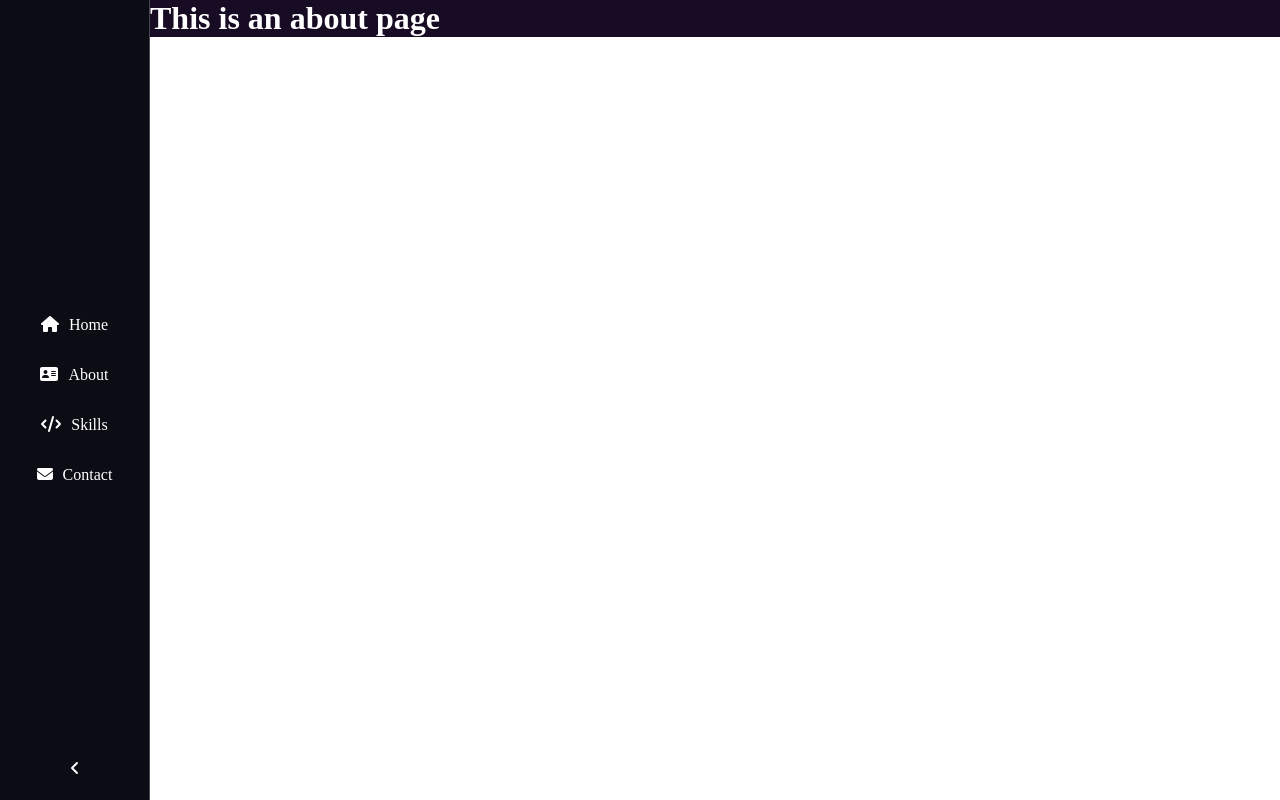
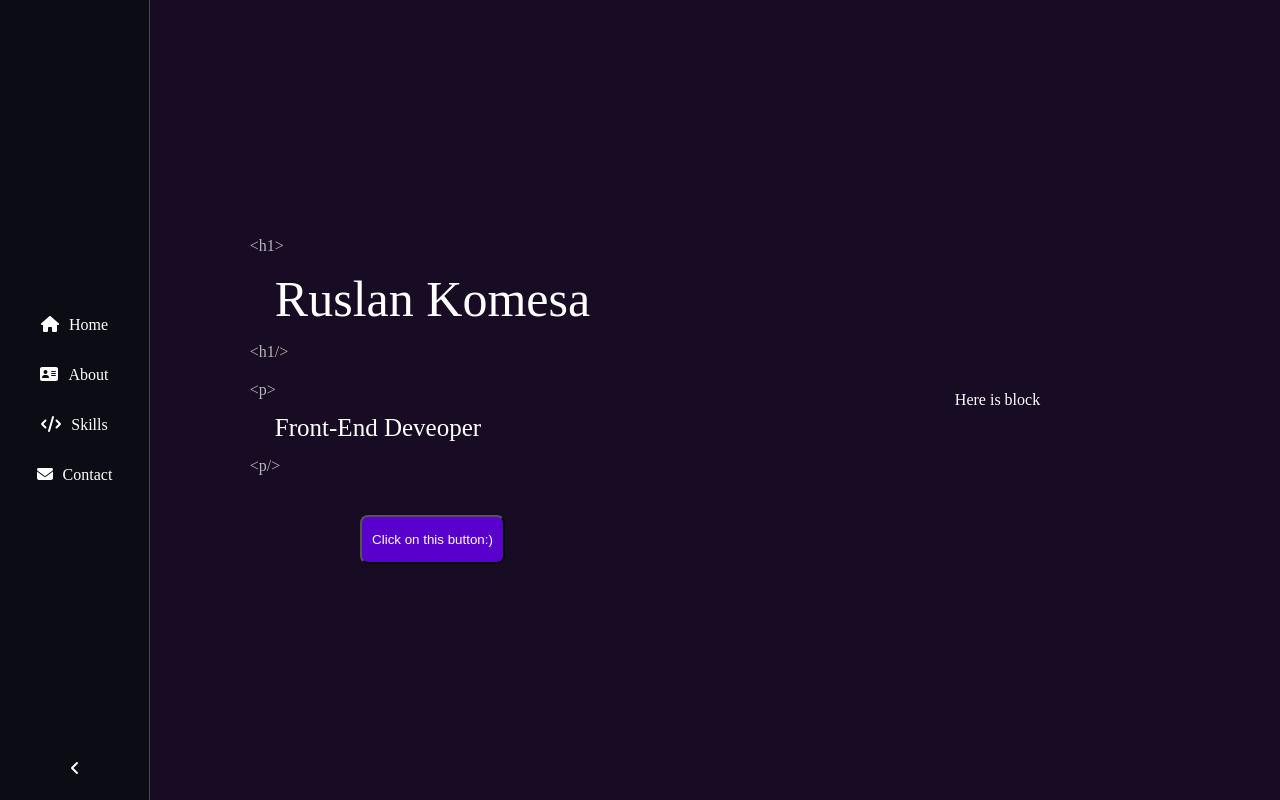
Before and after one commit to KoMeSa/portfolio-vue3, a Vue app: page / in a window 1280 px wide. Both pictures are taken after a click on the item "About". Built offline with nearby package versions, Linux system fonts and the light colour scheme.

Commit message:
Changed image. Fixed animation.

```diff
--- a/src/components/BlockImage.vue
+++ b/src/components/BlockImage.vue
@@ -29,10 +29,13 @@ const setSize = computed(() => {
 
 <style lang="scss" scoped>
 .block__image {
-  border: 1px solid $color-border;
+  // border: 1px solid $color-border;
+  // background: $color-primary;
+  border: 1px solid $color-primary;
   border-radius: 20%;
-  background: $color-primary;
+  transform: rotate(45deg);
   position: relative;
+  animation: rotblock 1s ease;
 
   img {
     display: inline-block;
@@ -41,4 +44,15 @@ const setSize = computed(() => {
     border-radius: 50%;
   }
 }
+
+@keyframes rotblock {
+    from{
+      transform:scale(0.1) rotate(-360deg);
+      opacity: 0.1;
+    }to{
+       transform:scale(1) rotate(45deg);
+
+       opacity: 1;
+    }
+}
 </style>
--- a/src/components/TagText.vue
+++ b/src/components/TagText.vue
@@ -72,10 +72,10 @@ const props = defineProps({
 @keyframes left-text {
   from {
     opacity: 0;
-    transform: translate(-250px);
+    transform: scale(0.3) translate(-400px);
   }
   to {
-    transform: translate(0px);
+    transform: scale(1) translate(0px);
     opacity: 1;
   }
 }
--- a/src/views/AboutView.vue
+++ b/src/views/AboutView.vue
@@ -1,5 +1,41 @@
+<script setup>
+import TagText from "../components/TagText.vue";
+import BlockImage from "../components/BlockImage.vue";
+import RButton from "../components/UI/RButton.vue";
+import { homeTitle, homeText } from "@/helpers/letterArray";
+</script>
+
+
 <template>
-  <div class="about">
-    <h1>This is an about page</h1>
+  <div class="container">
+    <div>
+      <TagText
+        :lettersArray="homeTitle"
+        fontSize="50px"
+        mBottom="20px"
+      ></TagText>
+      <TagText
+        :lettersArray="homeText"
+        tag="p"
+        fontSize="25px"
+        mBottom="40px"
+      ></TagText>
+      <div style="display: flex; justify-content: center">
+        <RButton>Click on this button:)</RButton>
+      </div>
+    </div>
+    <div>
+       Here is block
+    </div>
   </div>
 </template>
+
+<style lang="scss" scoped>
+.container {
+  display: grid;
+  grid-template-columns: 1fr 1fr;
+  grid-template-rows: 100vh;
+  justify-items: center;
+  align-items: center;
+}
+</style>
--- a/src/views/HomeView.vue
+++ b/src/views/HomeView.vue
@@ -26,9 +26,9 @@ import { homeTitle, homeText } from "@/helpers/letterArray";
     </div>
     <div>
       <BlockImage
-        :src="require('../assets/r.svg')"
-        :width="400"
-        :height="400"
+        :src="require('../assets/blue.svg')"
+        :width="450"
+        :height="450"
       ></BlockImage>
     </div>
   </div>
```
Also changed, not shown: src/assets/blue.svg (added), src/assets/logo.svg (added).
